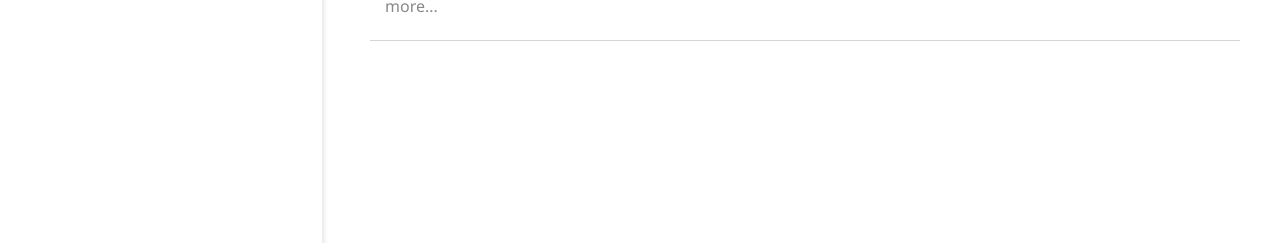
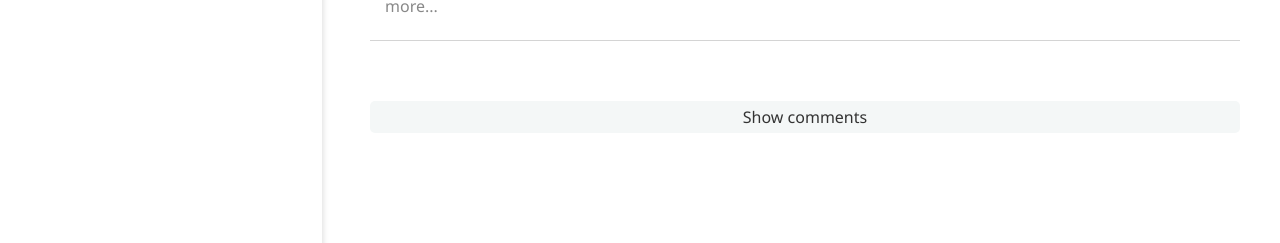
Before and after one commit to ansyblenetwork/ansybleblog, a Jekyll site: the page built from index.html, in a window 1280 px wide and 900 px high, scrolled down 926 px. Shown: the part 647-890 px from the top of the window. Built offline with Jekyll 4.4.1, drawn with Linux system fonts in a browser that asks for light colours; before the commit the page ends 1744 px from its top, so only the background shows below that.

Commit message:
Update page.html

```diff
--- a/_layouts/page.html
+++ b/_layouts/page.html
@@ -64,7 +64,7 @@
 			{{ content }}
 		</div>
 
-		<button onclick="toggleComments();" style="display:none">Show comments</button>
+		<button onclick="toggleComments();" style="margin-bottom:50px;">Show comments</button>
 		<div id="comment" style="display:none"></div>
 	</div>
 
```
